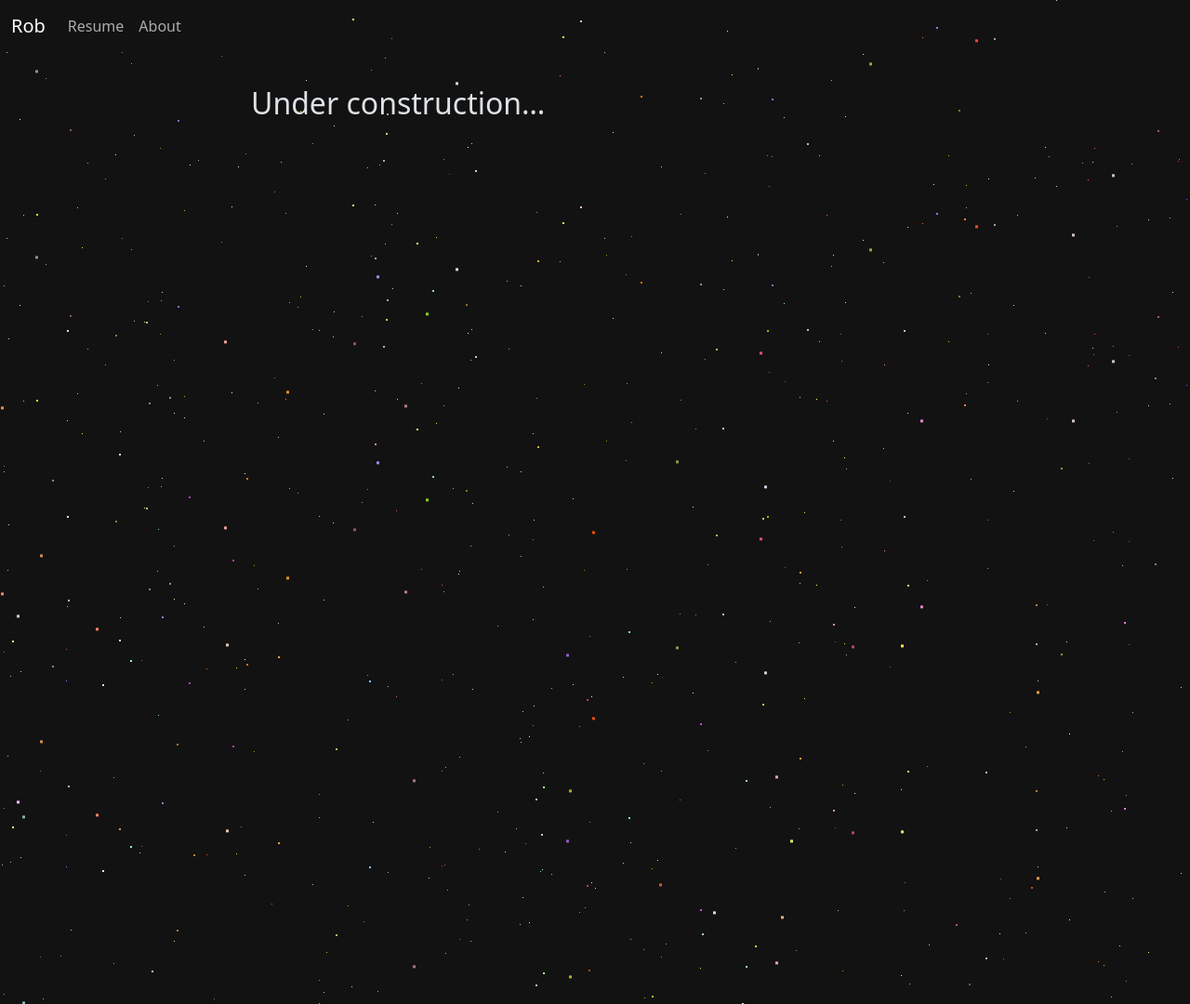
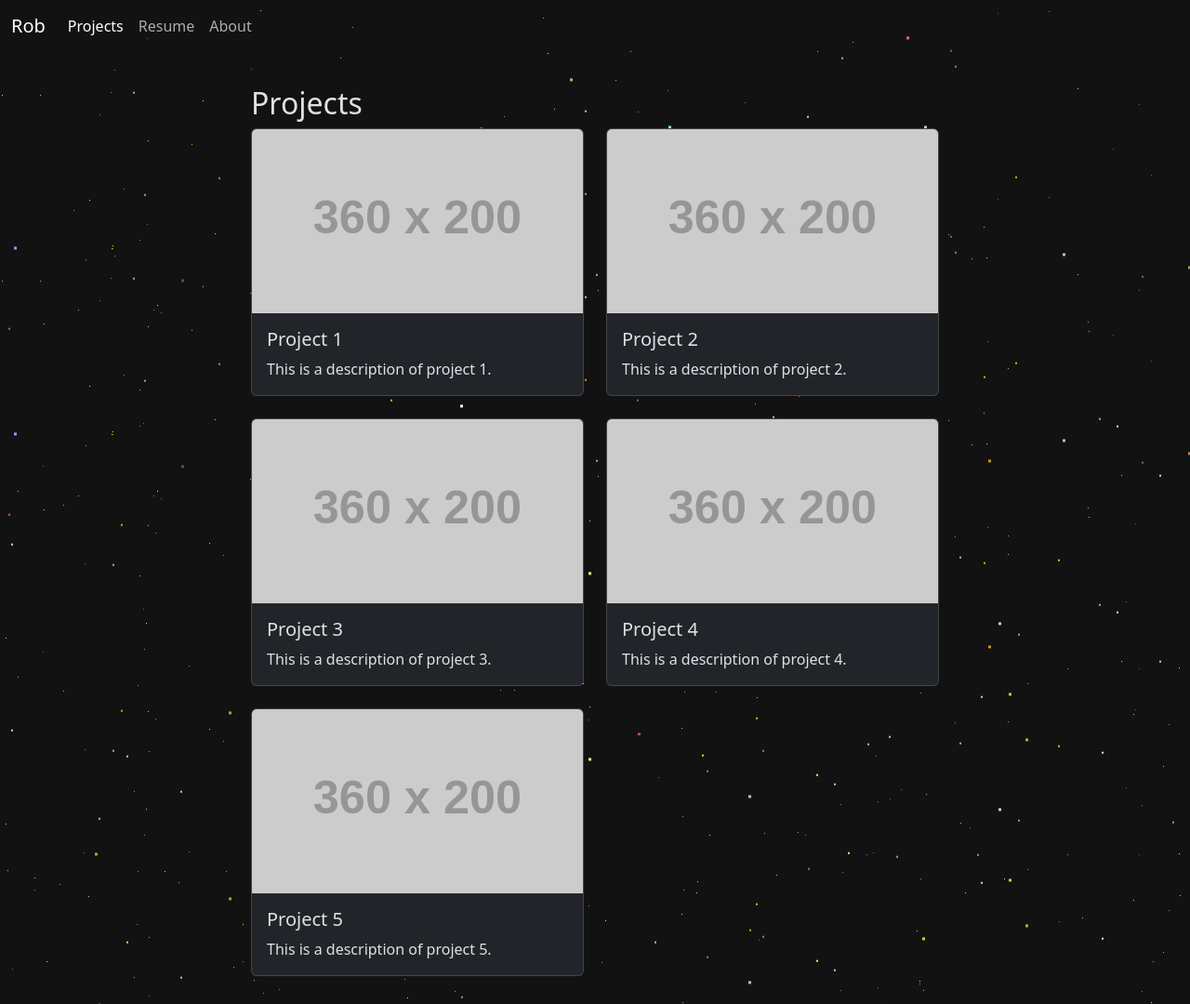
Before and after one commit to 13-Rob/13-Rob, a Jekyll site: the page built from _pages/projects.html, in a window 1280 px wide. Shown: the whole page at 93% size. Built offline with Jekyll 4.4.1, drawn with Linux system fonts in a browser that asks for light colours; nearby versions of some CDN libraries; before the commit the page ends 900 px from its top, so only the background shows below that.

Commit message:
added project placeholder

```diff
--- a/_data/navigation.yml
+++ b/_data/navigation.yml
@@ -1,7 +1,7 @@
 # - title: Blog
 #   url: /blog/
-# - title: Projects
-#   url: /projects/
+- title: Projects
+  url: /projects/
 - title: Resume
   url: /resume/
 - title: About
--- /dev/null
+++ b/_data/projects.yml
@@ -0,0 +1,15 @@
+- title: Project 1
+  description: This is a description of project 1.
+  img_path: https://placehold.co/360x200
+- title: Project 2
+  description: This is a description of project 2.
+  img_path: https://placehold.co/360x200
+- title: Project 3
+  description: This is a description of project 3.
+  img_path: https://placehold.co/360x200
+- title: Project 4
+  description: This is a description of project 4.
+  img_path: https://placehold.co/360x200
+- title: Project 5
+  description: This is a description of project 5.
+  img_path: https://placehold.co/360x200
--- /dev/null
+++ b/_pages/projects.html
@@ -0,0 +1,23 @@
+---
+layout: default
+title: Projects
+permalink: /projects/
+---
+
+<h2>Projects</h2>
+
+<div class="row row-cols-1 row-cols-md-2 g-4">
+{% for project in site.data.projects %}
+    <div class="col">
+        <div class="card">
+            {% if project.img_path %}
+                <img src="{{ project.img_path }}" class="card-img-top" alt="placeholder">
+            {% endif %}
+            <div class="card-body">
+                <h5 class="card-title">{{ project.title }}</h5>
+                <p class="card-text">{{ project.description }}</p>
+            </div>
+        </div>
+    </div>
+{% endfor %}
+</div>
--- a/_pages/projects.md
+++ /dev/null
@@ -1,7 +0,0 @@
----
-layout: default
-title: Projects
-permalink: /projects/
----
-
-## Under construction...
--- a/_sass/default.scss
+++ b/_sass/default.scss
@@ -1,8 +1,4 @@
 // Common classes
-
-// header {
-//   background-color: rgba(10, 10, 10, 0.5);
-// }
 
 body {
   background-color: transparent;
@@ -45,11 +41,6 @@ body {
 
 // Star background
 
-html {
-  height: 100%;
-  // background: radial-gradient(ellipse at 50% 100%, #263546, #1B2735 20%, #090A0F 80%);
-}
-
 @function multiple-box-shadow ($n) {
   $value: '#{random(2000)}px #{random(2000)}px #FFF';
   @for $i from 2 through $n {
@@ -69,7 +60,7 @@ $screen-size: 200px;
     height: 1px;
     background: transparent;
     box-shadow: $shadows-small;
-    animation: animStar 50s linear infinite;
+    animation: animStar 90s linear infinite;
 
     &::after {
         content: " ";
@@ -87,7 +78,7 @@ $screen-size: 200px;
   height: 2px;
   background: transparent;
   box-shadow: $shadows-medium;
-  animation			: animStar 100s linear infinite;
+  animation			: animStar 120s linear infinite;
 
   &:after {
     content: " ";
```
Also changed, not shown: _drafts/yyyy-MM-dd-building-a-jekyll-site.md (deleted, +0 -51 lines), _drafts/yyyy-MM-dd-personajes-de-d&d-para-principiantes.md (deleted, +0 -22 lines), _pages/about.md (+2 -2 lines), 11 other files.
